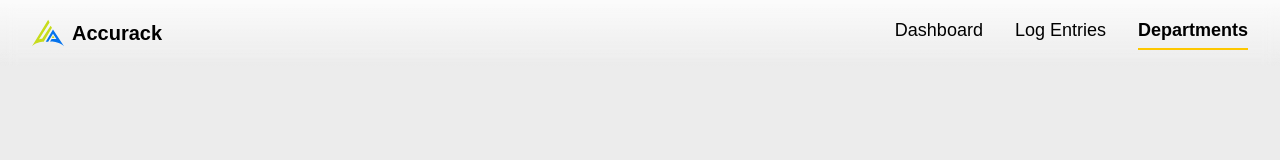
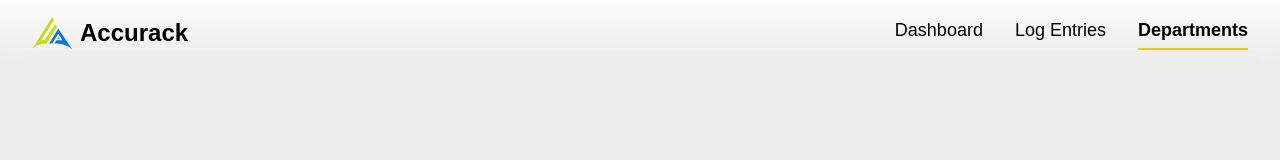
Before and after one commit to NashwahK/Accurack, a Next.js app in the folder accurack-web/: page /departments in a window 1280 px wide. Shown: the top 160 px of the page. Built offline with nearby package versions, Linux system fonts and the light colour scheme; a web font is replaced by a local one.

Commit message:
Deployment changes

```diff
--- a/accurack-web/src/app/layout.tsx
+++ b/accurack-web/src/app/layout.tsx
@@ -10,8 +10,11 @@ const darkerGrotesque = Darker_Grotesque({
 
 
 export const metadata: Metadata = {
-  title: "Create Next App",
-  description: "Generated by create next app",
+  title: "Accurack",
+  description: "Powered by Next.js and TailwindCSS - by Nashwah Mohammad",
+  icons: {
+    icon: "/Accurack Logo.svg"
+  },
 };
 
 export default function RootLayout({
--- a/accurack-web/src/components/Navbar.tsx
+++ b/accurack-web/src/components/Navbar.tsx
@@ -1,6 +1,7 @@
 "use client";
 
 import Link from "next/link";
+import Image from "next/image";
 import { usePathname } from "next/navigation";
 
 export default function Navbar() {
@@ -19,8 +20,14 @@ export default function Navbar() {
       backdrop-blur-sm text-black dark:text-white">
 
       <div className="flex items-center gap-2">
-        <img src="/Accurack Logo.svg" alt="Accurack Logo" className="w-8 h-8" />
-        <h1 className="font-semibold text-xl">Accurack</h1>
+        <Image
+        src="/Accurack Logo.svg"
+        alt="Accurack Logo"
+        width={40}
+        height={40}
+        className=""
+        />
+        <h1 className="font-semibold text-2xl">Accurack</h1>
       </div>
       <div className="flex gap-8 text-lg">
         {links.map(({ href, label }) => (
```
